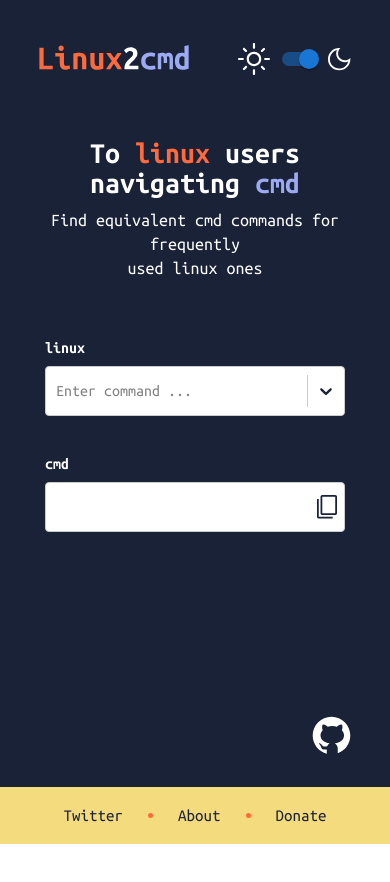
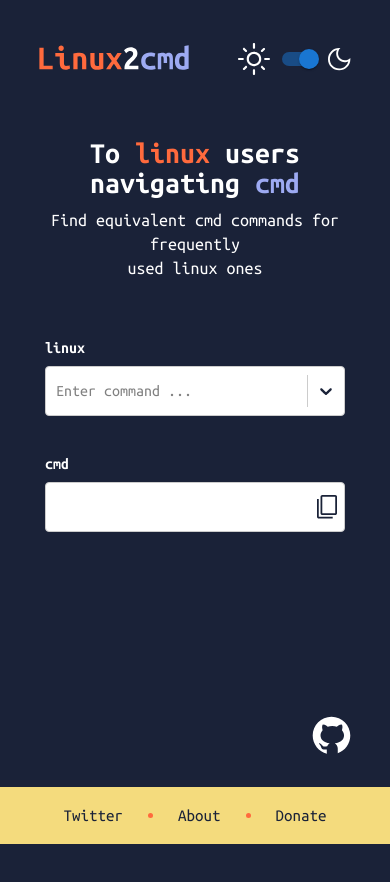
Before and after one commit to SeunAgbede/Linux2cmd, a React (Create React App) app: page / in a window 390 px wide. Shown: the top 882 px of the page. Before the commit the page ends 844 px from the top, so only its background shows below. Built offline with nearby package versions, Linux system fonts and the light colour scheme.

Commit message:
updated css

```diff
--- a/src/styles.css
+++ b/src/styles.css
@@ -235,6 +235,10 @@ header {
 /* Media Query */
 @media only screen and (max-width: 768px) {
 
+    .main{
+        height: 130vh;
+    }
+
     .main-text {
         width: 80%;
         padding-top: 60px;
```
